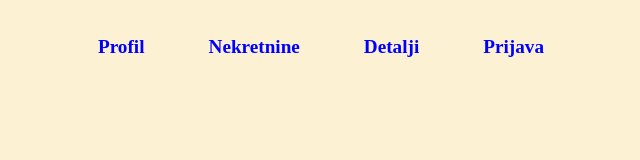
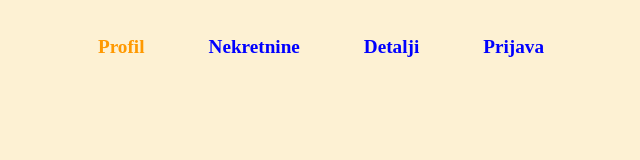
Before and after one commit to lheleg/EstateExplorer, a plain HTML site: page html/meni.html in a window 1280 px wide. In both pictures the pointer is over the link "Profil". Shown: the full height of the page, 319-959 px from the left. Drawn offline with Linux system fonts and the light colour scheme.

Commit message:
mijenjanje boje prilikom prelaska misa

```diff
--- a/css/meni.css
+++ b/css/meni.css
@@ -27,3 +27,7 @@
     font-weight: bold;
     font-size: larger;
 }
+
+.menu a:hover {
+    color: #ff9900;
+}
```
